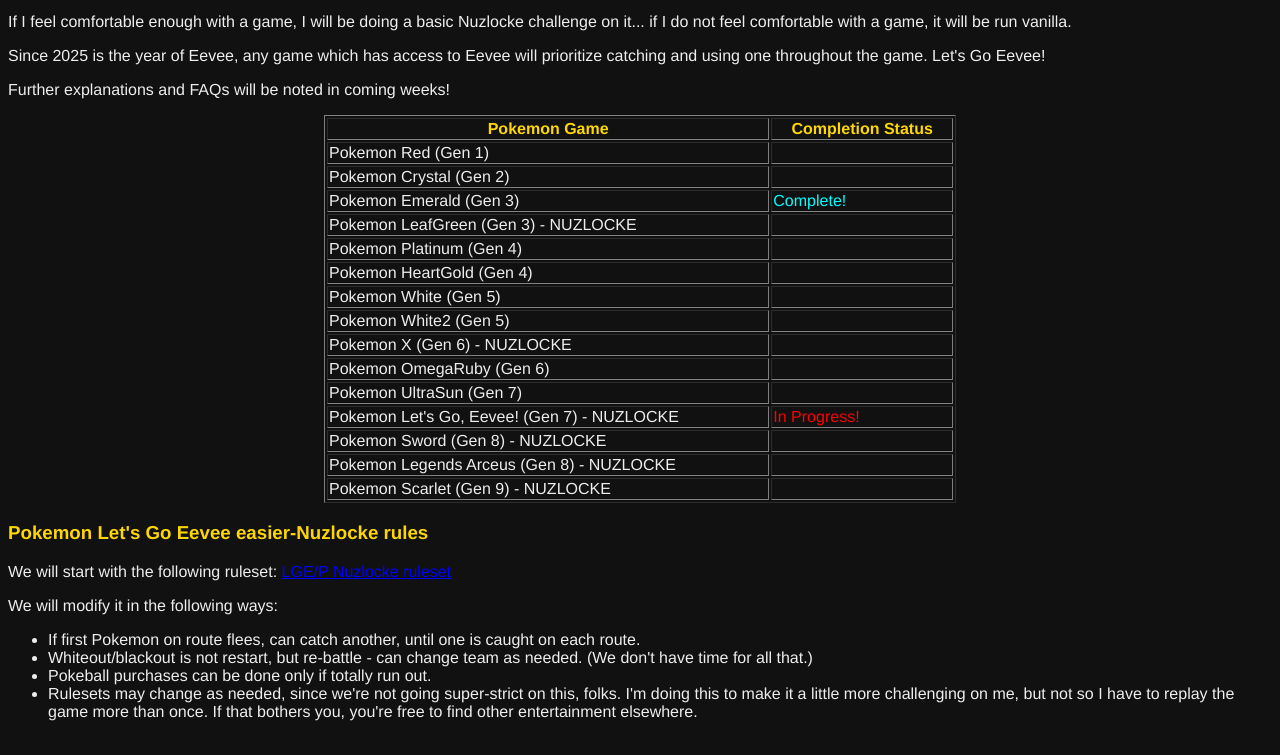
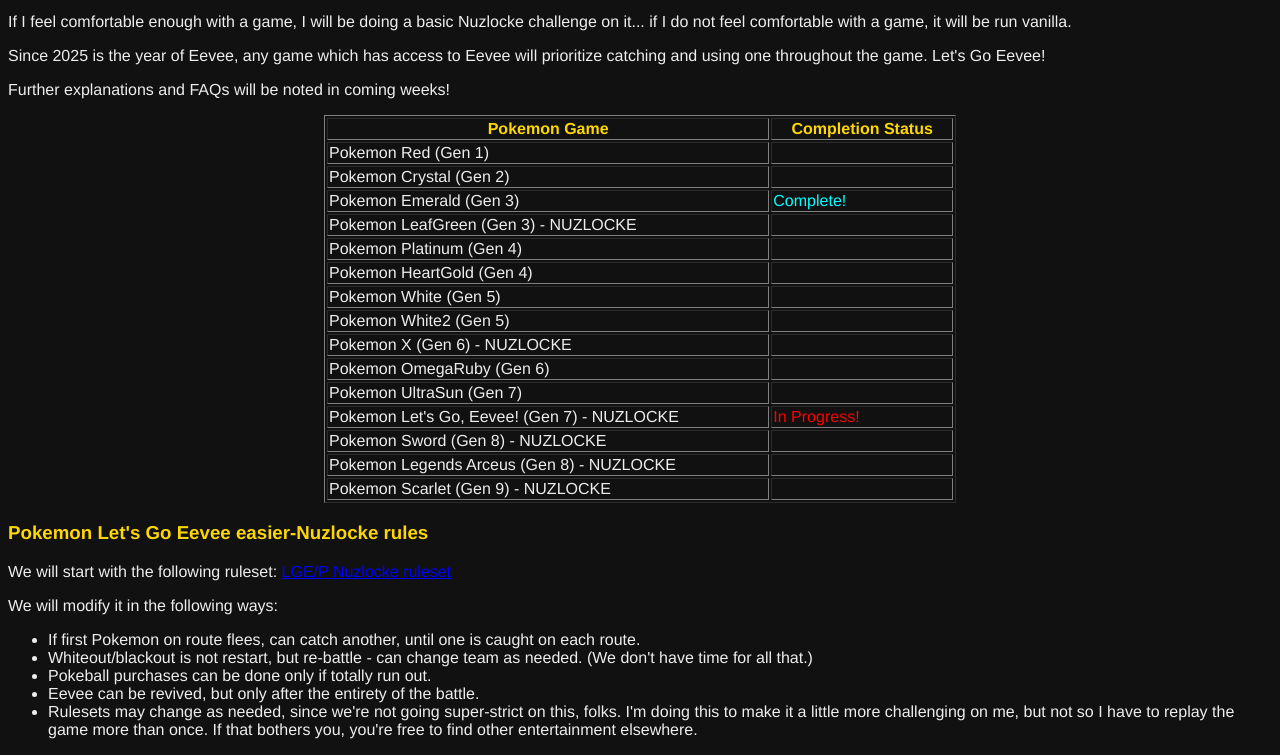
Before and after one commit to wterwey/wterwey.github.io, a plain HTML site: page pokemonchallenge2025.html in a window 1280 px wide. Shown: the part 105-860 px from the top of the page. Drawn offline with Linux system fonts and the light colour scheme.

Commit message:
Update pokemonchallenge2025.html

```diff
--- a/pokemonchallenge2025.html
+++ b/pokemonchallenge2025.html
@@ -83,6 +83,7 @@
 			<li>If first Pokemon on route flees, can catch another, until one is caught on each route.</li>
 			<li>Whiteout/blackout is not restart, but re-battle - can change team as needed. (We don't have time for all that.)</li>
 			<li>Pokeball purchases can be done only if totally run out.</li>
+			<li>Eevee can be revived, but only after the entirety of the battle.</li>
 			<li>Rulesets may change as needed, since we're not going super-strict on this, folks.  I'm doing this to make it a little more challenging on me, but not so I have to replay the game more than once.  If that bothers you, you're free to find other entertainment elsewhere.</li>
 		</ul>
 	</div>
```
